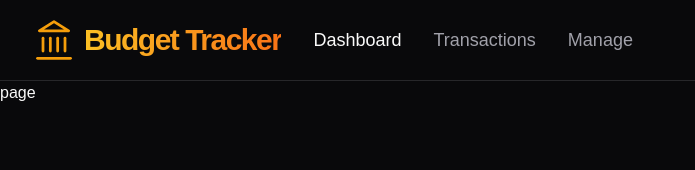
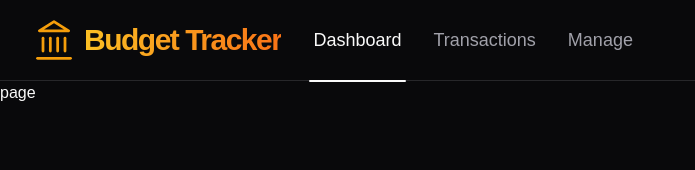
Before and after one commit to Mir-Shabab-Hasnat/Budget-Tracker, a Next.js app: page / in a window 1280 px wide. Shown: the top 170 px of the page, without its empty margins (0-695 px from the left). Built offline with nearby package versions, Linux system fonts and the light colour scheme.

Commit message:
navbar item done

```diff
--- a/components/NavBar.tsx
+++ b/components/NavBar.tsx
@@ -56,6 +56,11 @@ const NavBarItem = ({link, label} : {link: string, label: string}) => {
             )}>
                 {label}
             </Link>
+            {
+                isActive && (
+                    <div className='absolute -bottom-[2px] left-1/2 hidden h-[2px] w-[80%] -translate-x-1/2 rounded-xl bg-foreground md:block' />
+                )
+            }
         </div>
 
     )
```
